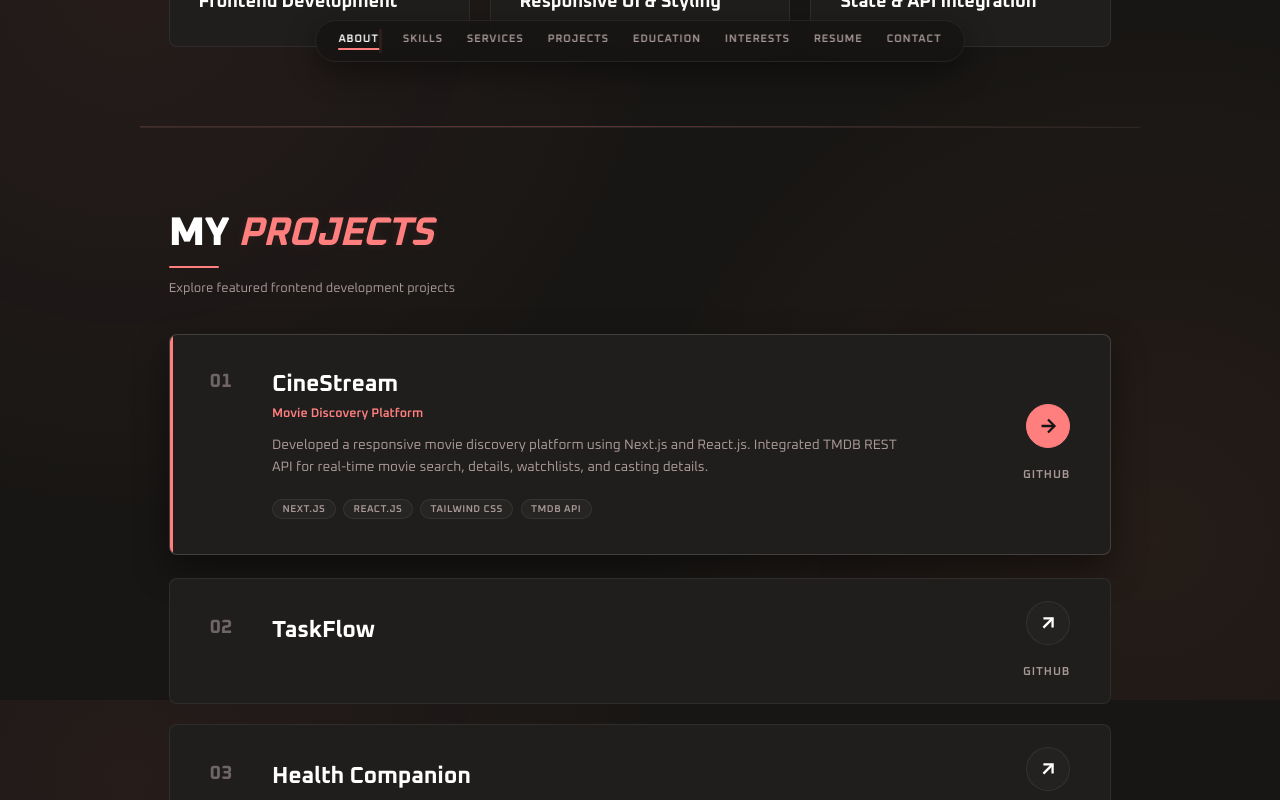
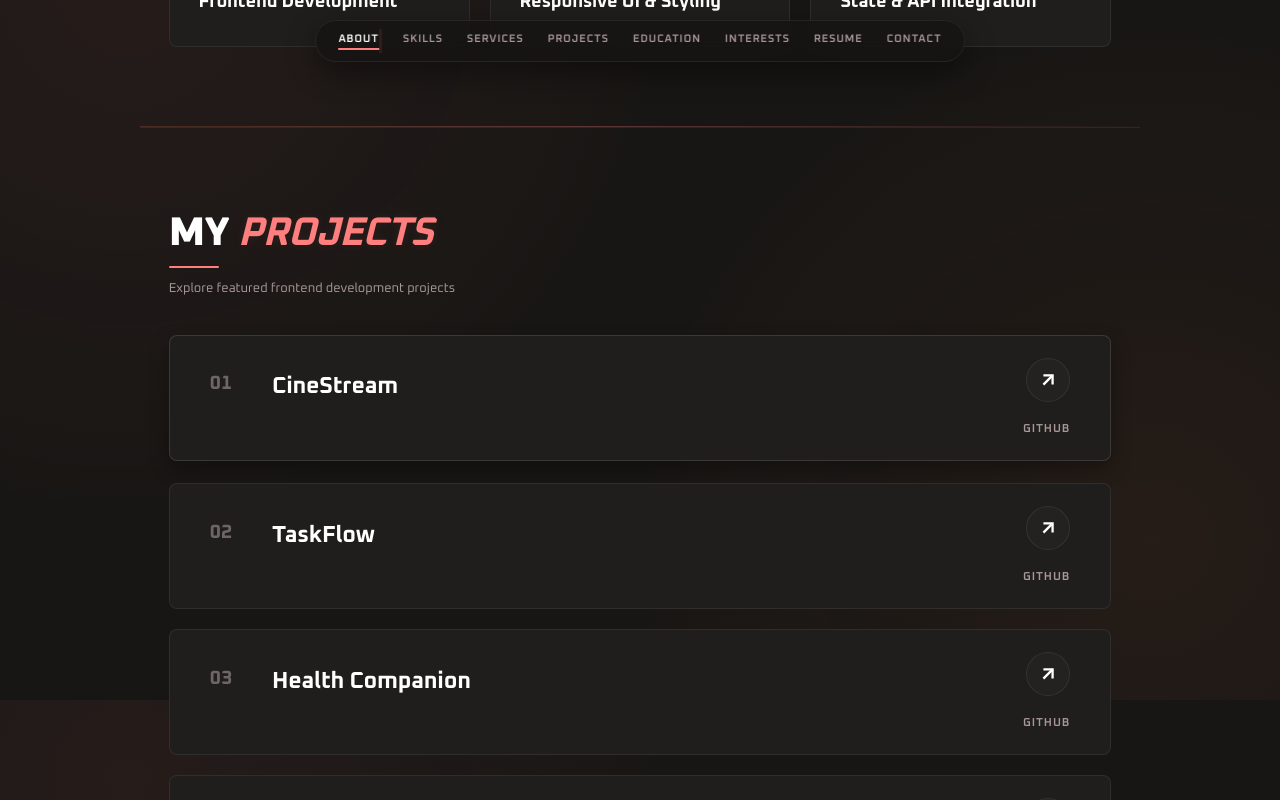
Before and after one commit to papnai-09/My-Portfolio, a React (Vite) app: page / in a window 1280 px wide. In both pictures the pointer is over the button 640 px from the left and 2100 px from the top of the page. Shown: the part 1700-2500 px from the top of the page. Built offline with nearby package versions, Linux system fonts and the light colour scheme.

Commit message:
Ensure cards expand strictly on click (removed hover expansion triggers)

```diff
--- a/src/index.css
+++ b/src/index.css
@@ -505,20 +505,23 @@ body {
   transition: background-color 0.3s ease;
 }
 
-.sawad-project-card:hover,
+.sawad-project-card:hover {
+  transform: translateY(-2px);
+  border-color: rgba(255,255,255,0.12);
+  box-shadow: 0 8px 20px rgba(0,0,0,0.3);
+}
+
 .sawad-project-card.active-open {
   transform: translateY(-3px);
-  border-color: rgba(255,255,255,0.15);
+  border-color: rgba(255,255,255,0.2);
   box-shadow: 0 15px 35px rgba(0,0,0,0.4);
   padding: 2.2rem 2.5rem;
 }
 
-.sawad-project-card:hover::before,
 .sawad-project-card.active-open::before {
   background-color: var(--accent);
 }
 
-.sawad-project-card:nth-child(2n):hover::before,
 .sawad-project-card:nth-child(2n).active-open::before {
   background-color: var(--accent-orange);
 }
@@ -557,14 +560,12 @@ body {
   transition: max-height 0.4s cubic-bezier(0.16, 1, 0.3, 1), opacity 0.3s ease, margin 0.4s ease;
 }
 
-.sawad-project-card:hover .project-card-sub,
 .sawad-project-card.active-open .project-card-sub {
   max-height: 35px;
   opacity: 1;
   margin-bottom: 0;
 }
 
-.sawad-project-card:hover .project-card-desc,
 .sawad-project-card.active-open .project-card-desc {
   max-height: 150px;
   opacity: 1;
@@ -572,7 +573,6 @@ body {
   margin-bottom: 1.25rem;
 }
 
-.sawad-project-card:hover .project-card-tech,
 .sawad-project-card.active-open .project-card-tech {
   max-height: 90px;
   opacity: 1;
@@ -633,7 +633,6 @@ body {
   text-decoration: none;
 }
 
-.sawad-project-card:hover .sawad-arrow-link,
 .sawad-project-card.active-open .sawad-arrow-link {
   background: var(--accent);
   border-color: var(--accent);
@@ -644,7 +643,6 @@ body {
   transition: transform 0.4s ease;
 }
 
-.sawad-project-card:hover .sawad-arrow-link svg,
 .sawad-project-card.active-open .sawad-arrow-link svg {
   transform: rotate(45deg);
 }
@@ -841,20 +839,23 @@ body {
   transition: background-color 0.3s ease;
 }
 
-.sawad-service-card:hover,
+.sawad-service-card:hover {
+  transform: translateY(-2px);
+  border-color: rgba(255,255,255,0.12);
+  box-shadow: 0 8px 20px rgba(0,0,0,0.3);
+}
+
 .sawad-service-card.active-open {
   transform: translateY(-4px);
-  border-color: rgba(255,255,255,0.15);
+  border-color: rgba(255,255,255,0.2);
   box-shadow: 0 18px 35px rgba(0,0,0,0.4);
   padding: 2.2rem 1.8rem;
 }
 
-.sawad-service-card:hover::before,
 .sawad-service-card.active-open::before {
   background-color: var(--accent);
 }
 
-.sawad-service-card:nth-child(2n):hover::before,
 .sawad-service-card:nth-child(2n).active-open::before {
   background-color: var(--accent-orange);
 }
@@ -884,7 +885,6 @@ body {
   transition: max-height 0.4s cubic-bezier(0.16, 1, 0.3, 1), opacity 0.3s ease, margin 0.4s ease;
 }
 
-.sawad-service-card:hover .service-desc,
 .sawad-service-card.active-open .service-desc {
   max-height: 180px;
   opacity: 1;
@@ -892,7 +892,6 @@ body {
   margin-bottom: 1.25rem;
 }
 
-.sawad-service-card:hover .service-pill,
 .sawad-service-card.active-open .service-pill {
   max-height: 45px;
   opacity: 1;
@@ -993,19 +992,22 @@ body {
   border-left: 3px solid transparent;
 }
 
-.timeline-row:hover .education-details-card,
+.timeline-row:hover .education-details-card {
+  transform: translateY(-2px);
+  border-color: rgba(255,255,255,0.12);
+  box-shadow: 0 8px 20px rgba(0,0,0,0.3);
+}
+
 .timeline-row.active-open .education-details-card {
   transform: translateY(-3px);
-  border-color: rgba(255,255,255,0.15);
+  border-color: rgba(255,255,255,0.2);
   box-shadow: 0 15px 35px rgba(0,0,0,0.5);
   padding: 2rem 2.2rem;
 }
 
-.row-left:hover .education-details-card,
 .row-left.active-open .education-details-card {
   border-right-color: var(--accent);
 }
-.row-right:hover .education-details-card,
 .row-right.active-open .education-details-card {
   border-left-color: var(--accent-orange);
 }
@@ -1032,13 +1034,11 @@ body {
   box-shadow: 0 0 10px var(--accent-orange);
 }
 
-.timeline-row:hover .node-dot,
 .timeline-row.active-open .node-dot {
   transform: scale(1.4);
   box-shadow: 0 0 15px var(--accent);
 }
 
-.timeline-row:hover .node-dot.orange,
 .timeline-row.active-open .node-dot.orange {
   box-shadow: 0 0 15px var(--accent-orange);
 }
@@ -1063,7 +1063,6 @@ body {
   object-fit: cover;
 }
 
-.timeline-row:hover .edu-timeline-photo-wrapper,
 .timeline-row.active-open .edu-timeline-photo-wrapper {
   opacity: 1;
   transform: scale(1) translateY(0);
@@ -1099,21 +1098,18 @@ body {
   transition: max-height 0.4s cubic-bezier(0.16, 1, 0.3, 1), opacity 0.3s ease, margin 0.4s ease;
 }
 
-.timeline-row:hover .edu-org,
 .timeline-row.active-open .edu-org {
   max-height: 45px;
   opacity: 1;
   margin-bottom: 0.65rem;
 }
 
-.timeline-row:hover .edu-desc,
 .timeline-row.active-open .edu-desc {
   max-height: 140px;
   opacity: 1;
   margin-bottom: 1rem;
 }
 
-.timeline-row:hover .edu-badge-wrapper,
 .timeline-row.active-open .edu-badge-wrapper {
   max-height: 45px;
   opacity: 1;
@@ -1196,19 +1192,22 @@ body {
   transition: background-color 0.3s ease;
 }
 
-.interest-card:hover,
+.interest-card:hover {
+  transform: translateY(-2px);
+  border-color: rgba(255,255,255,0.12);
+  box-shadow: 0 8px 20px rgba(0,0,0,0.3);
+}
+
 .interest-card.active-open {
   transform: translateY(-4px);
-  border-color: rgba(255,255,255,0.15);
+  border-color: rgba(255,255,255,0.2);
   box-shadow: 0 15px 30px rgba(0,0,0,0.4);
 }
 
-.interest-card:hover::before,
 .interest-card.active-open::before {
   background-color: var(--accent);
 }
 
-.interest-card:nth-child(2n):hover::before,
 .interest-card:nth-child(2n).active-open::before {
   background-color: var(--accent-orange);
 }
@@ -1241,7 +1240,6 @@ body {
   transition: max-height 0.4s cubic-bezier(0.16, 1, 0.3, 1), opacity 0.3s ease, margin-top 0.4s ease;
 }
 
-.interest-card:hover .interest-desc,
 .interest-card.active-open .interest-desc {
   max-height: 120px;
   opacity: 1;
```
